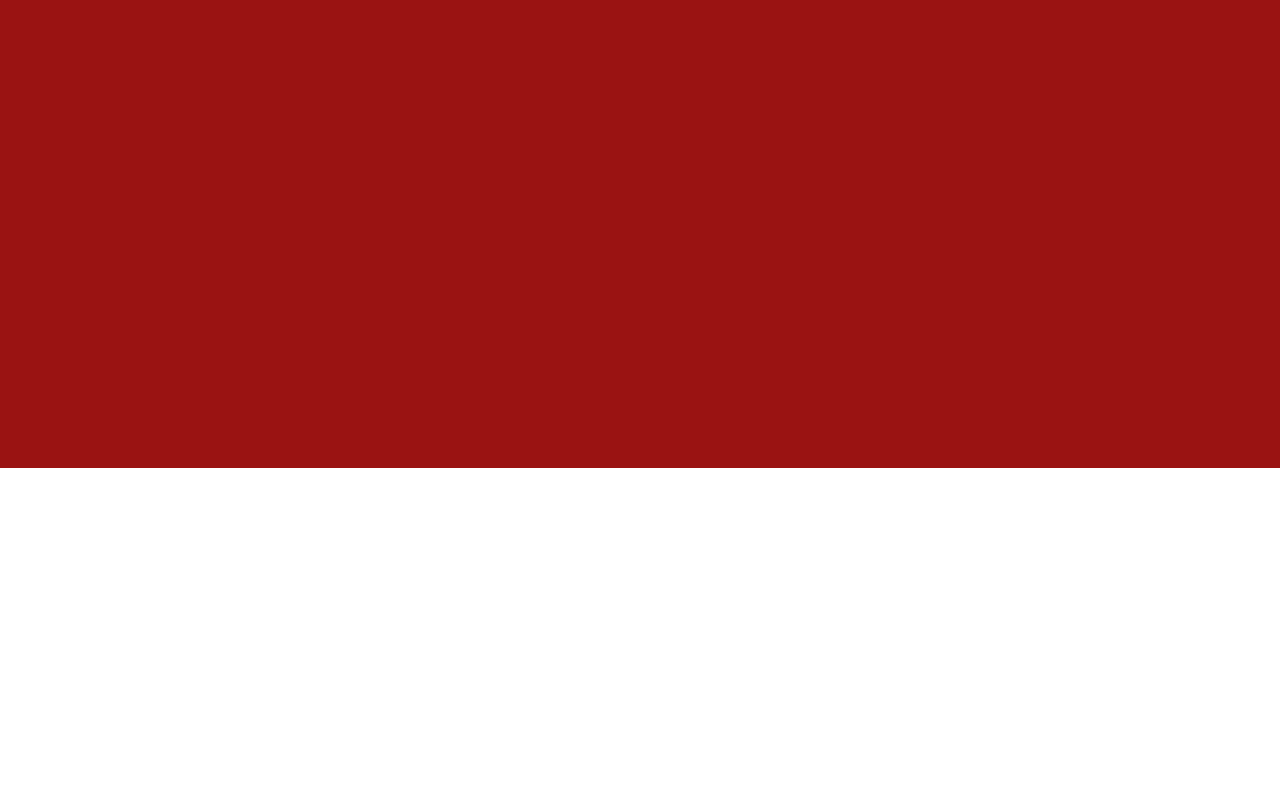
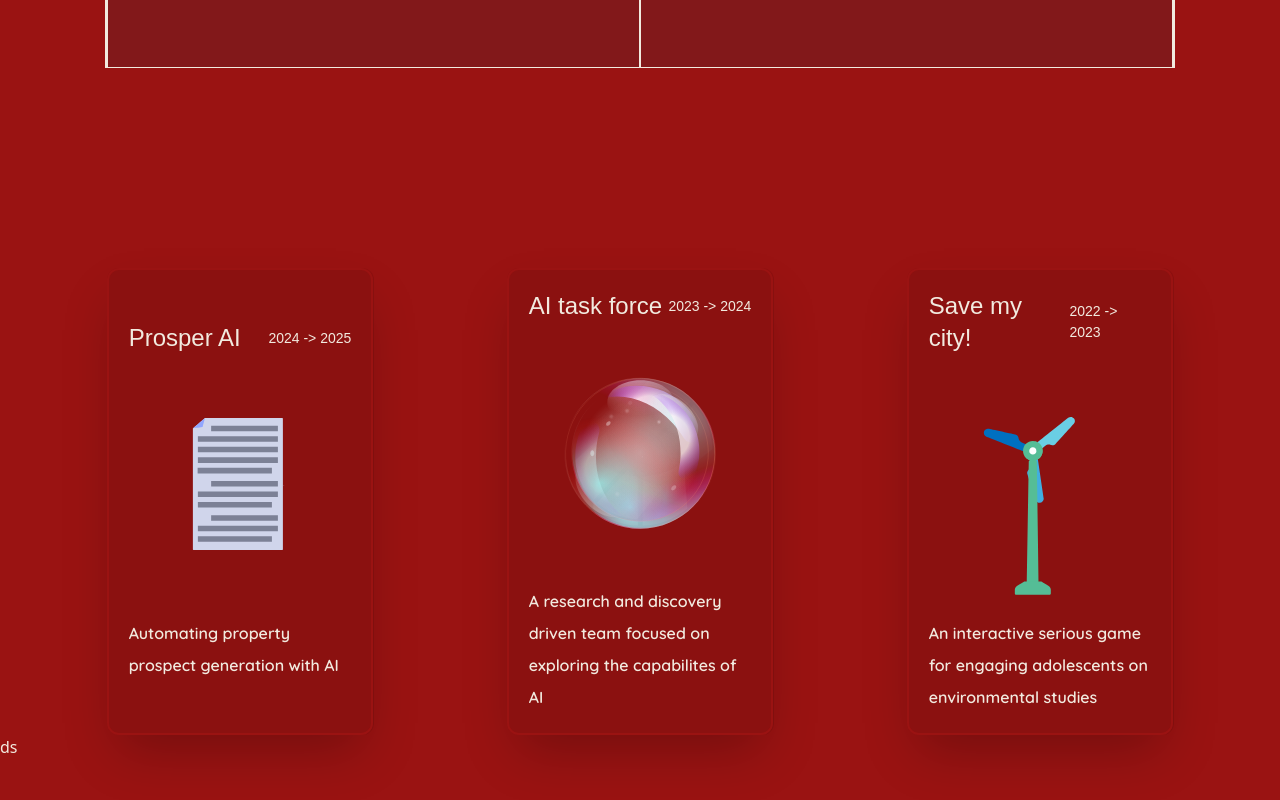
Before and after one commit to sauravp99/portfolio, a React (Vite) app: page / in a window 1280 px wide. Shown: the part 1112-1912 px from the top of the page. Before the commit the page ends 1580 px from the top, so only its background shows below. Built offline with nearby package versions, Linux system fonts and the light colour scheme; a web font is replaced by a local one.

Commit message:
fix routing

```diff
--- a/src/routes/index.tsx
+++ b/src/routes/index.tsx
@@ -1,12 +1,12 @@
 import { createFileRoute } from "@tanstack/react-router";
 import { Header } from "../components/home/Header";
 import { WelcomeBanner } from "../components/home/WelcomeBanner";
-import { PortraitSection } from "../components/home/PortraitSection /PortraitSection";
+import { PortraitSection } from "../components/home/AboutMeSection/AboutMe";
 import prosperGif from "../assets/Text generation loop.json";
 import aiGif from "../assets/AIGif.json";
 import windmillGif from "../assets/Wind Mill.json";
 import Lottie from "lottie-react";
-import { ProjectCard } from "../components/home/ProjectCard/ProjectCard";
+import { ProjectCard } from "../components/home/ProjectSection/ProjectCard/ProjectCard";
 
 export const Route = createFileRoute("/")({
   component: Index,
@@ -34,7 +34,7 @@ function Index() {
         <div className="flex flex-row col-span-10 justify-between w-full *:rounded-xl *:w-1/4">
           <ProjectCard
             title="Prosper AI"
-            year="2023 -> 2024"
+            year="2024 -> 2025"
             description="Automating property prospect generation with AI"
             animationDelay={20}
             gif={<Lottie animationData={prosperGif} loop={true} />}
```
